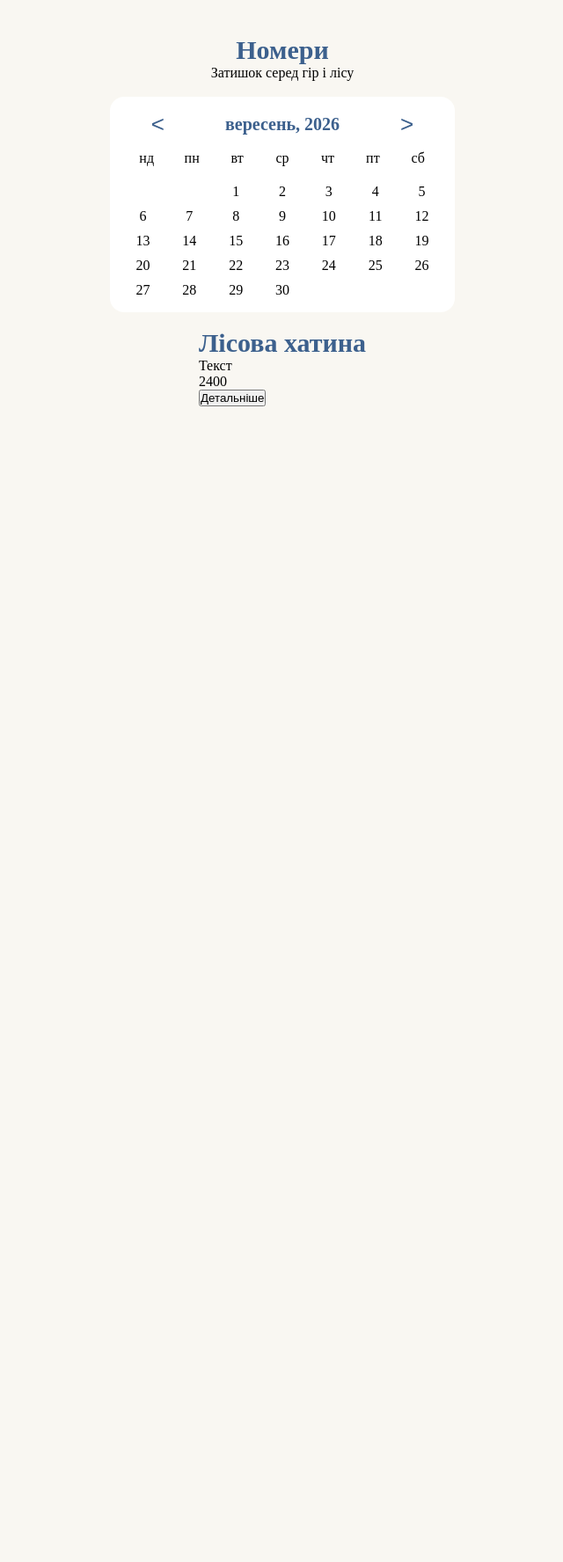
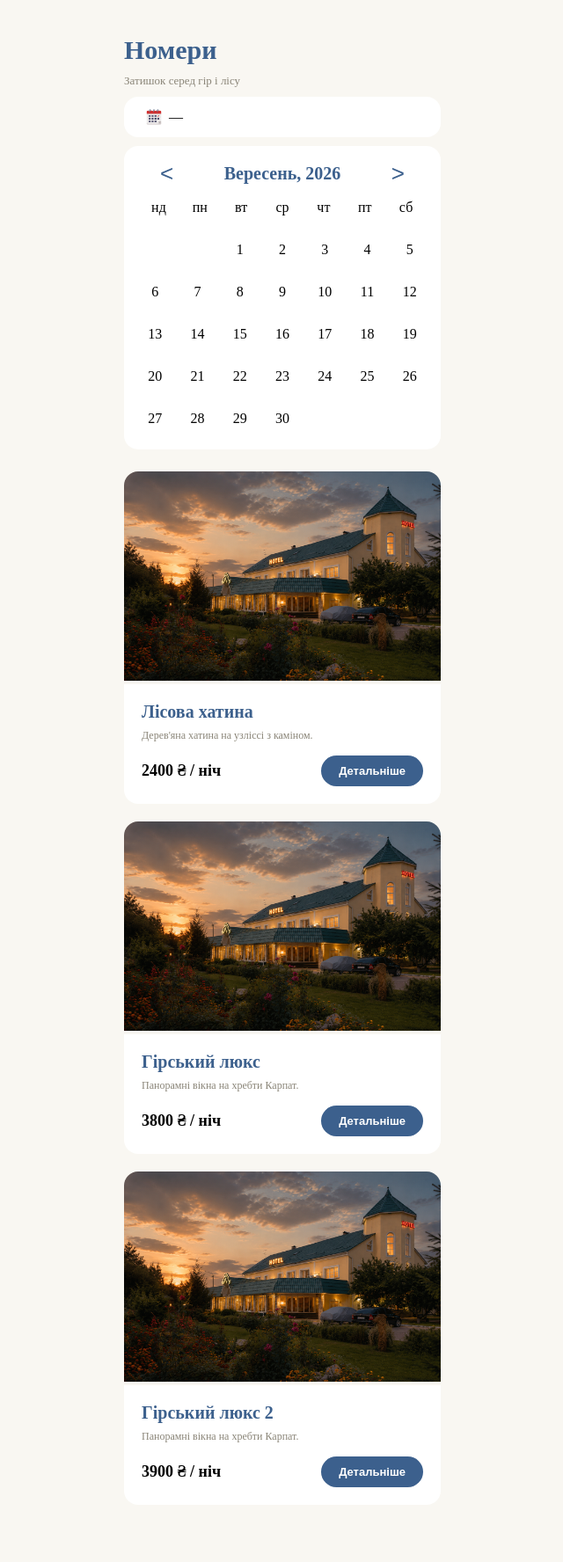
Before and after one commit to PaulStefanyshyn/FreeWinds, a Flask app: page /rooms in a window 1280 px wide. Shown: the whole page at 88% size, without its empty margins (319-959 px from the left). Before the commit the page ends 462 px from the top, so only its background shows below. Run offline with Flask 3, Linux system fonts and the light colour scheme.

Commit message:
rooms page
create automatical generate room's card using simple dict list

```diff
--- a/static/css/rooms.css
+++ b/static/css/rooms.css
@@ -5,7 +5,7 @@
 
     padding: 16px;
 
-    width: 100%;
+    max-width: 100%;
 }
 
 #calendar .month{
@@ -15,6 +15,10 @@
     align-items: center;
 
     gap: 15px;
+}
+
+#calendar .month h2{
+    text-transform: capitalize;
 }
 
 #calendar .month button{
@@ -58,3 +62,137 @@
 .days{
     text-align: center;
 }
+
+.days p{
+    cursor: pointer;
+    padding: 10px;
+}
+
+.days .active,
+.days .include{
+    border-radius: 50%;
+    background-color: #3C608D;
+}
+
+.days .include{
+    opacity: 60%;
+}
+
+.title{
+    display: flex;
+    flex-direction: column;
+    justify-content: center;
+    align-items: flex-start;
+
+    gap: 10px;
+}
+
+.title p{
+    color: #8A8578;
+    font-size: 13px;
+}
+
+#selected_date{
+    display: flex;
+    flex-direction: row;
+    justify-content: flex-start;
+    align-items: center;
+
+    min-height: 36px;
+    max-width: 100%;
+
+    background-color: white;
+
+    border-radius: 16px;
+
+    margin: 10px 0px;
+    padding: 5px 25px;
+}
+
+#selected_date #for{
+    margin-right: 3px;
+}
+
+#selected_date #to::before{
+    content: " — ";
+}
+
+#selected_date img{
+    width: 18px;
+    height: 18px;
+
+    margin-right: 5px;
+}
+
+#rooms{
+    margin: 25px 0;
+
+    display: flex;
+    flex-direction: column;
+    justify-content: center;
+
+    gap: 20px;
+}
+
+#rooms .room img{
+    max-width: 100%;
+
+    border-radius: 16px 16px 0 0;
+}
+
+#rooms .room .info{
+    background-color: white;
+
+    padding: 20px;
+
+    border-radius: 0 0 16px 16px;
+
+    display: flex;
+    flex-direction: column;
+
+    gap: 8px;
+}
+
+#rooms .room .info h1{
+    font-size: 20px;
+}
+
+#rooms .room .info p{
+    font-size: 12px;
+    color: #8A8578;
+}
+
+#rooms .room .price_block{
+    display: flex;
+    flex-direction: row;
+    justify-content: space-between;
+    align-items: center;
+
+    padding-top: 7px;
+}
+
+.price_block p{
+    font-size: 18px !important;
+    color: black !important;
+    font-weight: bold;
+}
+
+.price_block p::after{
+
+    content: " ₴ / ніч";
+}
+
+.price_block button{
+    font-size: 13px;
+    color: white;
+    font-weight: bold;
+
+    padding: 10px 20px;
+
+    border-radius: 20px;
+    border: none;
+
+    background-color: #3C608D;
+
+    cursor: pointer;
+}
--- a/templates/rooms.html
+++ b/templates/rooms.html
@@ -5,12 +5,15 @@
 {% endblock %}
 
 {% block content %}
+<div class="rooms">
+    <div class="title">
         <h1>Номери</h1>
         <p>Затишок серед гір і лісу</p>
+    </div>
 
     <div class="calendars_button">
-    <img src="" alt="">
         <div id="selected_date">
+            <img src="{{ url_for('static', filename='img/calendar.png') }}" alt="">
             <p id="for"></p>
             <p id="to"></p>
         </div>
@@ -18,23 +21,19 @@
 
     <div id="calendar"></div>
 
-<div class="rooms">
-    <div class="room">
-        <img src="" alt="">
-        <h1>Лісова хатина</h1>
-        <p>Текст</p>
-
-        <div class="price">
-            <p>2400</p>
-            <button type="submit">Детальніше</button>
-        </div>
-    </div>
+    <div id="rooms"></div>
 </div>
 {% endblock %}
 
 {% block scripts %}
 <script>
     const clicked_date = [];
+
+    const rooms = [
+        { name: "Лісова хатина", description: "Дерев'яна хатина на узліссі з каміном.", price: 2400, img: "/static/img/vodogray.png", link: "/" },
+        { name: "Гірський люкс", description: "Панорамні вікна на хребти Карпат.", price: 3800, img: "/static/img/vodogray.png", link: "/" },
+        { name: "Гірський люкс 2", description: "Панорамні вікна на хребти Карпат.", price: 3900, img: "/static/img/vodogray.png", link: "/" }
+    ]
 
     function create_calendar() {
         const calendar_block = document.getElementById('calendar');
@@ -171,18 +170,24 @@
                 const value = Number(element.textContent);
 
                 if (clicked_date.length === 0) {
-                    clicked_date[0] = value;
+                    clicked_date.push(value);
                 }
                 else if (clicked_date.length === 1) {
-                    clicked_date[1] = value;
+                    const start = Math.min(clicked_date[0], value);
+                    const end = Math.max(clicked_date[0], value);
 
-                    // Make sure smaller date is first
-                    clicked_date.sort((a, b) => a - b);
+                    // Очистити старий масив
+                    clicked_date.length = 0;
+
+                    // Додати всі дні діапазону
+                    for (let day = start; day <= end; day++) {
+                        clicked_date.push(day);
+                    }
                 }
                 else {
-                    // Start a new selection
+                    // Почати новий вибір
                     clicked_date.length = 0;
-                    clicked_date[0] = value;
+                    clicked_date.push(value);
                 }
 
                 const dat = document.querySelectorAll('.days p');
@@ -193,20 +198,35 @@
                     el.classList.remove('active', 'include');
 
                     if (clicked_date.length === 1) {
-                        // Only first selected date
                         if (day === clicked_date[0]) {
                             el.classList.add('active');
                         }
                     }
-                    else if (clicked_date.length === 2) {
-                        if (day === clicked_date[0] || day === clicked_date[1]) {
+                    else {
+                        // Перший і останній
+                        if (
+                            day === clicked_date[0] ||
+                            day === clicked_date[clicked_date.length - 1]
+                        ) {
                             el.classList.add('active');
                         }
-                        else if (day > clicked_date[0] && day < clicked_date[1]) {
+
+                        // Всі дні всередині
+                        else if (clicked_date.includes(day)) {
                             el.classList.add('include');
                         }
                     }
                 });
+
+                const first_date = document.getElementById('for');
+                const last_date = document.getElementById('to');
+
+                let first_day_date = new Date(year, month - 1, clicked_date[0]);
+                let last_day_date = new Date(year, month - 1, clicked_date.at(-1));
+
+                first_date.textContent = `${clicked_date[0]} ${first_day_date.toLocaleString('uk-UA', { month: 'short' })}`;
+                last_date.textContent = `${clicked_date.at(-1)} ${last_day_date.toLocaleString('uk-UA', { month: 'short' })}`;
+
             };
 
             days_block.appendChild(element);
@@ -215,11 +235,59 @@
         father_block.appendChild(days_block);
     }
 
+    function fill_rooms() {
+        const rooms_container = document.getElementById("rooms");
+
+        rooms.forEach(element => {
+            let room = document.createElement('div');
+            room.classList.add('room');
+
+            let info = document.createElement('div');
+            info.classList.add('info');
+
+            let photo = document.createElement('img');
+            photo.src = element['img'];
+            photo.alt = element['name'];
+
+            let title = document.createElement('h1');
+            title.textContent = element['name'];
+
+            let description = document.createElement('p');
+            description.textContent = element['description'];
+
+            let price_block = document.createElement('div');
+            price_block.classList.add('price_block');
+
+            let price = document.createElement('p');
+            price.textContent = element['price'];
+
+            let price_button = document.createElement('button');
+            price_button.textContent = "Детальніше";
+
+            price_button.onclick = function () {
+                window.location.href = `https://${element['link']}`;
+            };
+
+            price_block.appendChild(price);
+            price_block.appendChild(price_button);
+
+            info.appendChild(title);
+            info.appendChild(description);
+            info.appendChild(price_block);
+
+            room.appendChild(photo);
+            room.appendChild(info);
+
+            rooms_container.appendChild(room);
+        });
+    }
+
     document.addEventListener("DOMContentLoaded", () => {
         const calendar = document.getElementById('calendar');
 
         create_calendar();
         get_dates(2026, 9, calendar);
+        fill_rooms();
     });
 </script>
 {% endblock %}
```
Also changed, not shown: static/img/calendar.png (added). Lines whose indentation alone changed are shown as unchanged.
